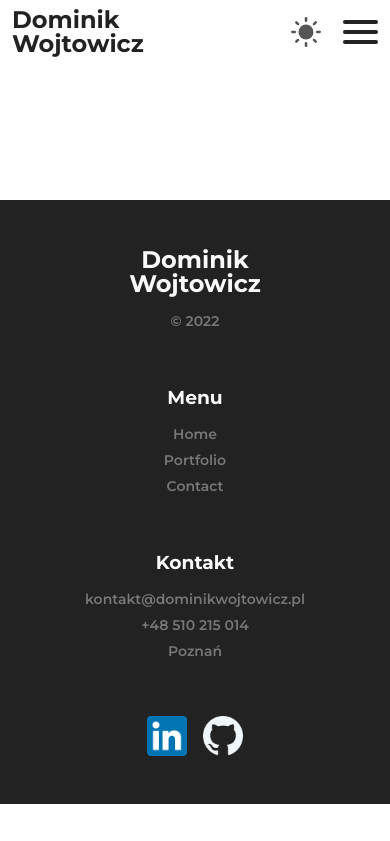
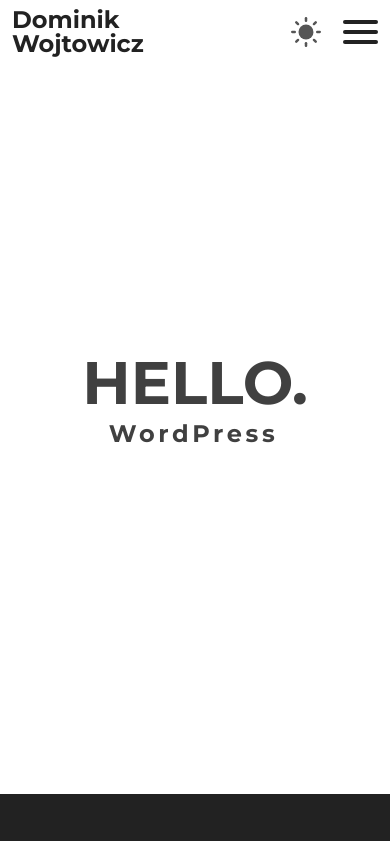
Before and after one commit to DSW92/portfolio-2022, a Vue app: page / in a window 390 px wide. Shown: the top 841 px of the page. Built offline with nearby package versions, Linux system fonts and the light colour scheme.

Commit message:
hero section rwd done

```diff
--- a/src/App.vue
+++ b/src/App.vue
@@ -2,14 +2,13 @@
   <div class="theme-wrapper" :class="isDarkMode ? 'dark-mode' : 'light-mode'">
     <the-header></the-header>
     <mobile-dropdown class="desktop-hidden"></mobile-dropdown>
-    <!-- <router-view v-slot="{ Component }">
+    <router-view v-slot="{ Component }">
       <transition name="routes" mode="out-in">
         <keep-alive :include="['ContactView', 'HomeView']">
           <component :is="Component" />
         </keep-alive>
       </transition>
-    </router-view> -->
-    <div style="height: 200px"></div>
+    </router-view>
     <the-footer></the-footer>
   </div>
 </template>
--- a/src/components/HomeHero.vue
+++ b/src/components/HomeHero.vue
@@ -104,6 +104,7 @@
       font-size: 150px;
       color: #222;
       text-transform: uppercase;
+      text-align: center;
     }
     .labels__container {
       display: flex;
@@ -118,6 +119,7 @@
       display: flex;
       flex-direction: row;
       align-items: center;
+      justify-content: center;
       h3 {
         margin: 0;
         font-size: 3rem;
@@ -239,4 +241,65 @@
     border-color: #fafafa;
   }
 }
+
+@media (max-width: 1400px) {
+  section {
+    > div {
+      > h1 {
+        font-size: 120px;
+      }
+    }
+  }
+}
+
+@media (max-width: 992px) {
+  section {
+    > div {
+      > h1 {
+        font-size: 90px;
+      }
+      .labels-static__container {
+        h3 {
+          font-size: 2.5rem;
+        }
+      }
+    }
+  }
+}
+
+@media (max-width: 768px) {
+  section {
+    > div {
+      > h1 {
+        font-size: 70px;
+      }
+      .labels-static__container {
+        h3 {
+          font-size: 1.8rem;
+        }
+      }
+    }
+  }
+}
+
+@media (max-width: 575px) {
+  section {
+    > div {
+      > h1 {
+        text-align: center;
+        font-size: 60px;
+      }
+      .labels-static__container {
+        flex-wrap: wrap;
+        justify-content: center;
+        span {
+          display: none;
+        }
+        h3 {
+          margin: 0 1rem 1rem 1rem;
+        }
+      }
+    }
+  }
+}
 </style>
--- a/src/components/ui/MobileDropdown.vue
+++ b/src/components/ui/MobileDropdown.vue
@@ -5,7 +5,7 @@
         <site-menu position="mobile-menu"></site-menu>
         <div>
           <lang-switcher></lang-switcher>
-          <linked-link></linked-link>
+          <linked-link class="linked-link__mobile"></linked-link>
         </div>
       </div>
     </div>
@@ -71,6 +71,10 @@
   }
 }
 
+.linked-link__mobile {
+  margin: 0 0 0 1rem;
+}
+
 @media (max-width: 768px) {
   section {
     transform: translateY(-155px);
@@ -94,6 +98,7 @@
     > div {
       > div:not(.mobile-menu) {
         flex-direction: column-reverse;
+        align-items: flex-end;
         > div:last-of-type {
           margin-bottom: 1rem;
         }
--- a/src/views/HomeView.vue
+++ b/src/views/HomeView.vue
@@ -1,21 +1,21 @@
 <template>
   <div>
     <home-hero></home-hero>
-    <keep-alive>
+    <!-- <keep-alive>
       <my-offer></my-offer>
-    </keep-alive>
+    </keep-alive> -->
   </div>
 </template>
 
 <script>
 import HomeHero from "../components/HomeHero.vue";
-import MyOffer from "../components/MyOffer.vue";
+// import MyOffer from "../components/MyOffer.vue";
 
 export default {
   name: "HomeView",
   components: {
     HomeHero,
-    MyOffer,
+    // MyOffer,
   },
 };
 </script>
```
